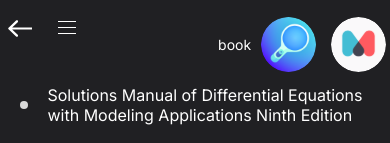
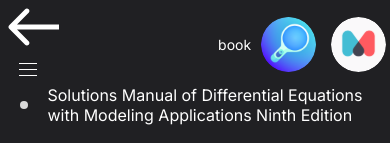
Before and after one commit to M-Ali-Haider/gpt, a React (Vite) app: page /gpt/book in a window 390 px wide. Shown: the top 143 px of the page. Built offline with nearby package versions, Linux system fonts and the light colour scheme.

Commit message:
debugging

```diff
--- a/src/App.css
+++ b/src/App.css
@@ -11,7 +11,6 @@ body{
   left: 2%;
   top: 1%;
   z-index: 100;
-  display: none;
   align-items: center;
   gap: 15px;
 }
@@ -21,6 +20,7 @@ body{
   display: flex;
   align-items: center;
   justify-content: center;
+  display: none;
 }
 .bm-sub img{
   width: 24px;
--- a/src/index.css
+++ b/src/index.css
@@ -159,7 +159,7 @@
         left: 0;
         border-radius:0;
     }
-    .bm{
+    .bm-sub{
         display: flex;
     }
     .box-center{
```
